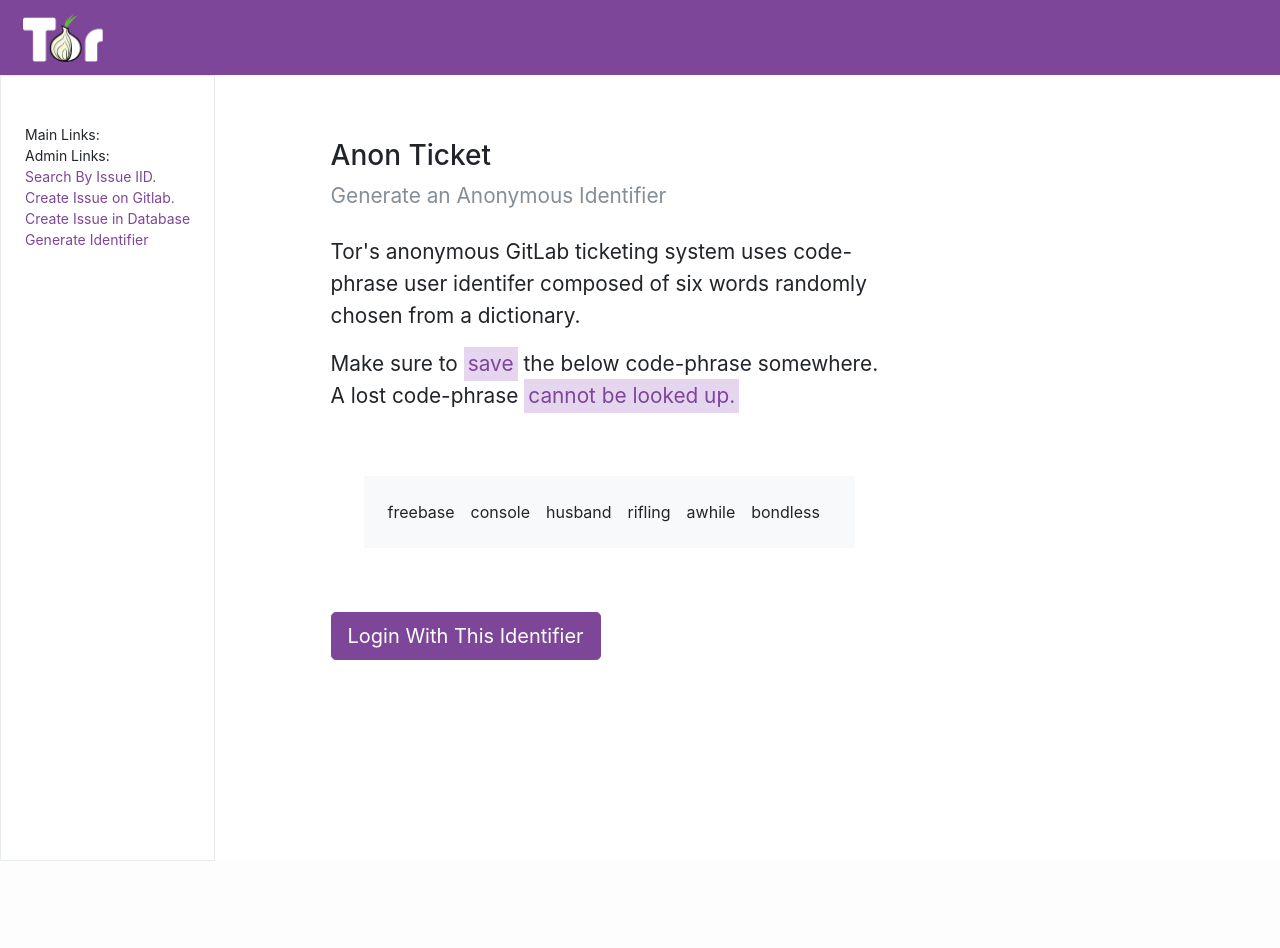
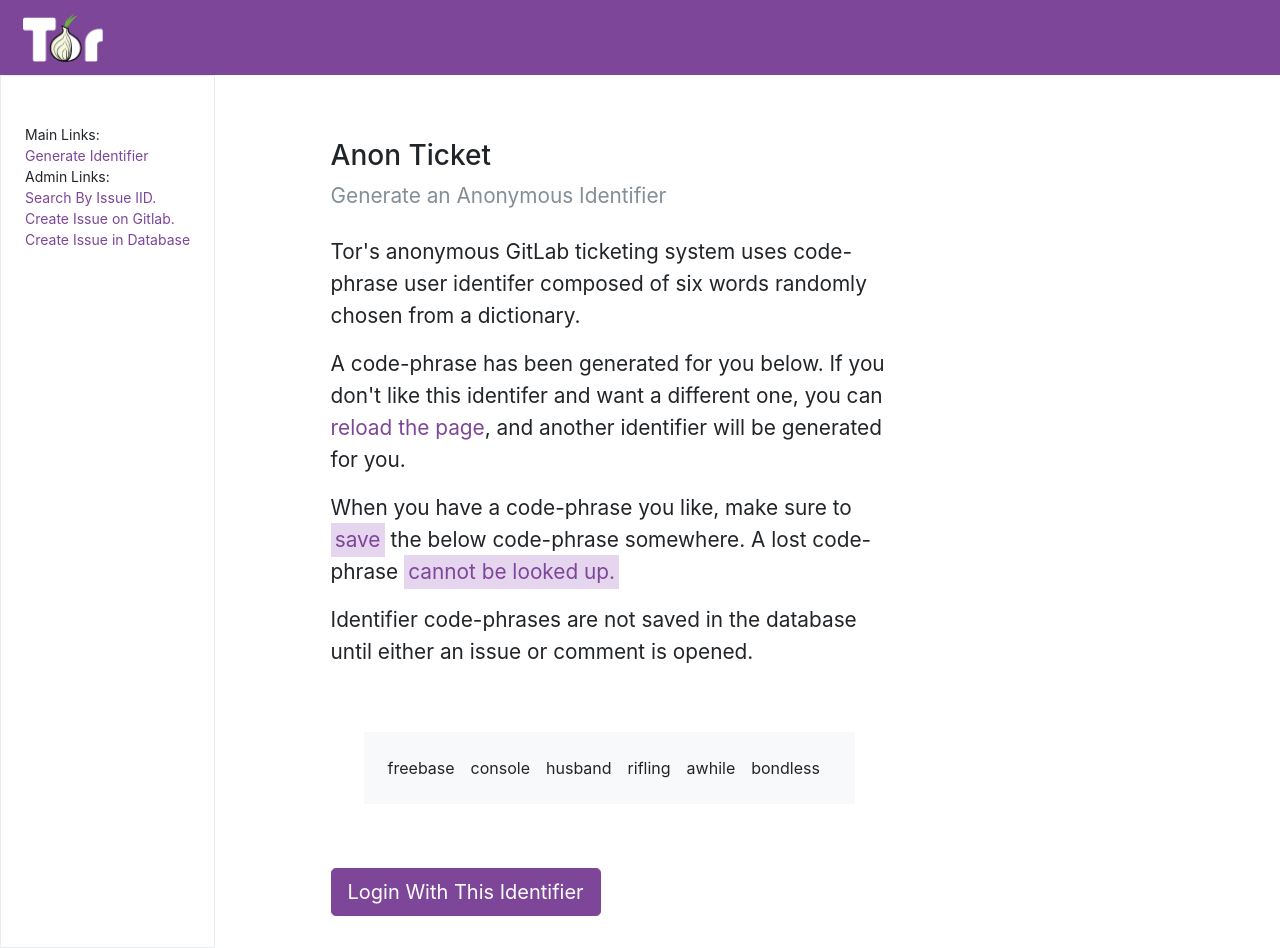
Before and after one commit to ViolanteCodes/Anonymous-GitLab-Ticketing-For-Tor, a Django app: page /create_identifier/ in a window 1280 px wide. Before the commit the page ends 861 px from the top, so only its background shows below. Run offline with Django 3.2, Linux system fonts and the light colour scheme; some libraries are stand-ins or nearby versions; some web fonts are replaced.

Commit message:
refined create_identifier template

```diff
--- a/anonticket/templates/anonticket/create_identifier.html
+++ b/anonticket/templates/anonticket/create_identifier.html
@@ -10,7 +10,12 @@
 {% block content %}
   <p> Tor's anonymous GitLab ticketing system uses code-phrase user identifer composed of
     six words randomly chosen from a dictionary.</p>
-  <p>Make sure to <mark>save</mark> the below code-phrase somewhere. A lost code-phrase <mark>cannot be looked up.</mark></p>
+  <p>A code-phrase has been generated for you below. If you don't like this identifer
+    and want a different one, you can <a href="{% url 'create-identifier' %}">reload the page</a>,
+  and another identifier will be generated for you.</p>
+  <p>When you have a code-phrase you like, make sure to <mark>save</mark> the below code-phrase somewhere.
+    A lost code-phrase <mark>cannot be looked up.</mark></p>
+  <p>Identifier code-phrases are not saved in the database until either an issue or comment is opened.</p>
   <div class="p-5">
     <div class="row bg-light p-3">
       <p>
--- a/shared/templates/shared/layout.html
+++ b/shared/templates/shared/layout.html
@@ -21,6 +21,11 @@
                                 Main Links:
                             </li>
                             <li class="nav-item">
+                                <a href="{% url 'create-identifier' %}">
+                                    Generate Identifier
+                                </a>
+                            </li>
+                            <li class="nav-item">
                                 Admin Links:
                             </li>
                             <li class="nav-item">
@@ -38,11 +43,7 @@
                                     Create Issue in Database
                                 </a>
                             </li>
-                            <li class="nav-item">
-                                <a href="{% url 'create-identifier' %}">
-                                    Generate Identifier
-                                </a>
-                            </li>
+
                         </ul>
                     </nav>
                     <div class="row col-sm-12 col-xs-12 ml-sm-auto col-md-9 col-lg-9 mx-auto">
```
